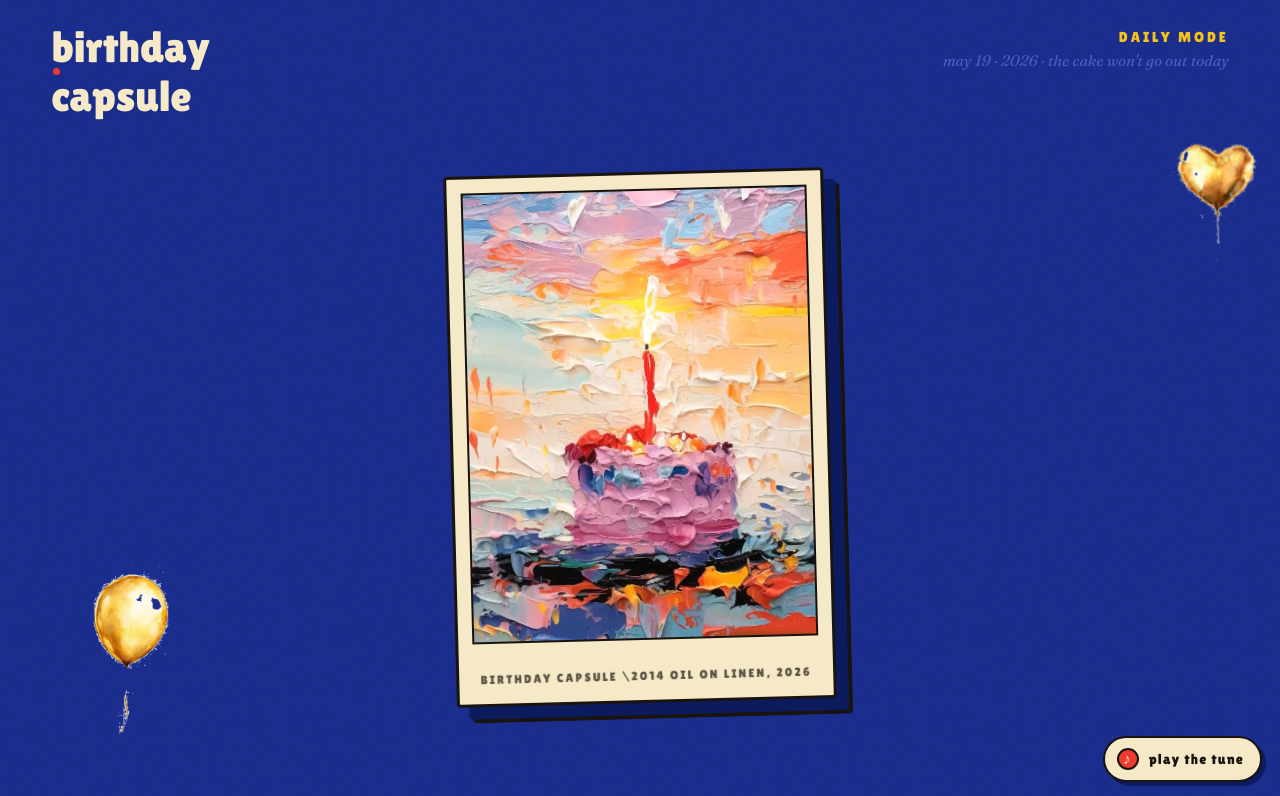
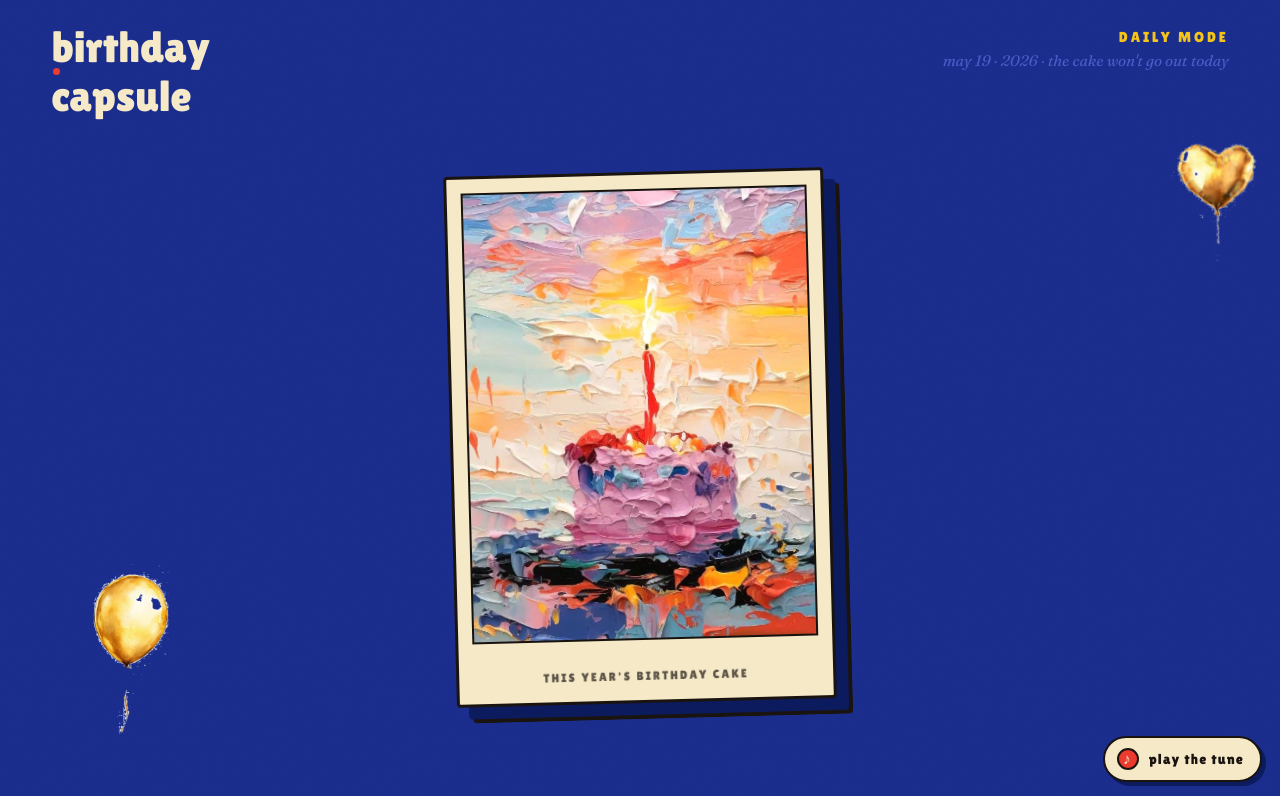
Before and after one commit to Jada-Q/birthday-capsule, a website built with Vite: page index.html in a window 1280 px wide. Shown: the top 796 px of the page. Built offline with nearby package versions, Linux system fonts and the light colour scheme.

Commit message:
ui: caption "THIS YEAR'S BIRTHDAY CAKE" (was museum oil-on-linen label)

```diff
--- a/src/styles.css
+++ b/src/styles.css
@@ -361,7 +361,7 @@ body::before {
 }
 
 .painting::after {
-  content: "BIRTHDAY CAPSULE \\2014  oil on linen, 2026";
+  content: "THIS YEAR'S BIRTHDAY CAKE";
   position: absolute;
   bottom: 14px;
   left: 0;
```
